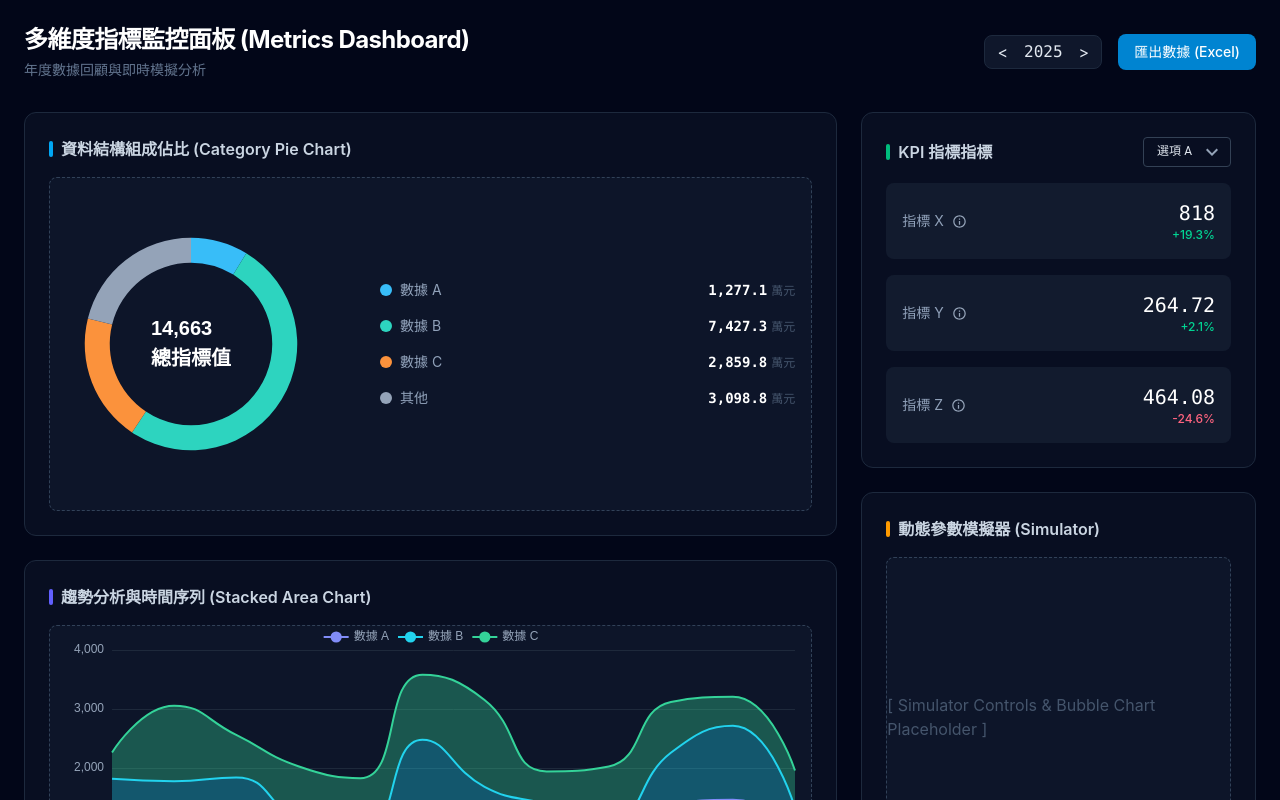
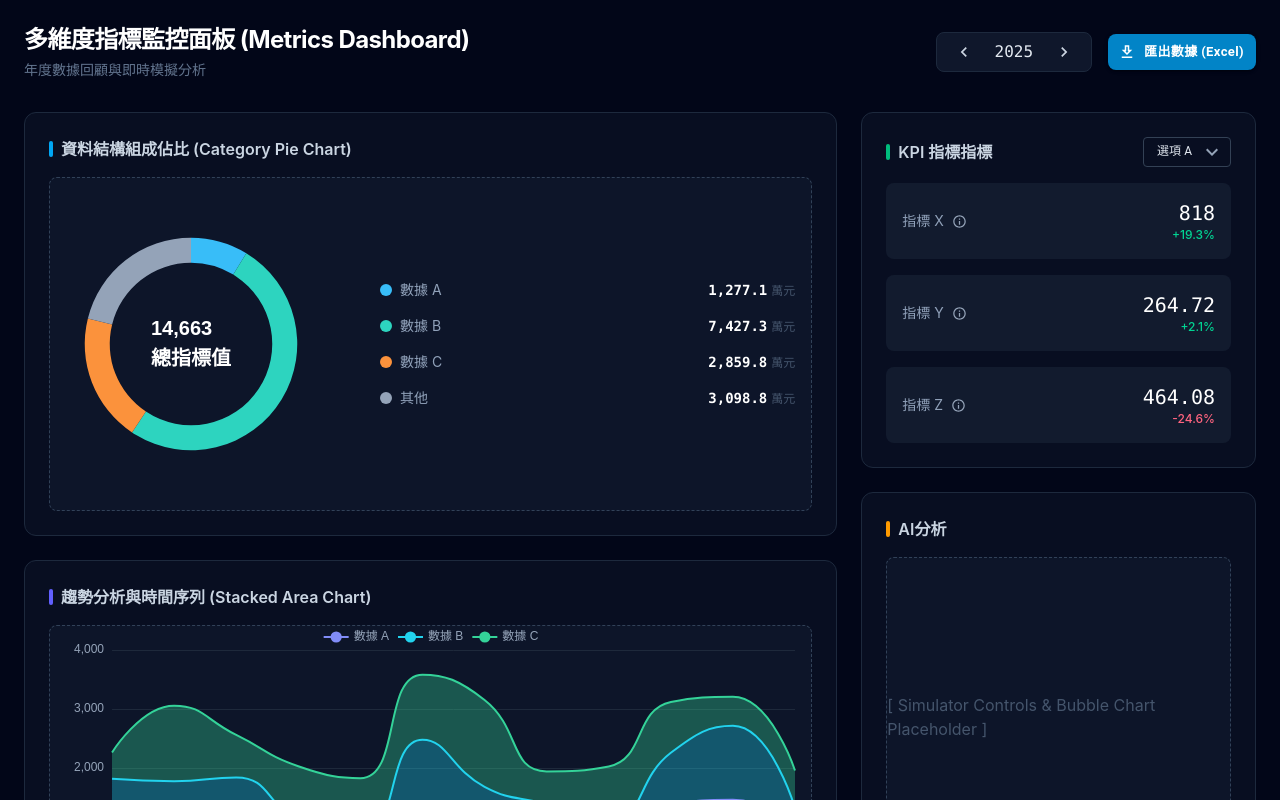
Before and after one commit to lalachung016/demo-analytics-system, a React (Vite) app: page / in a window 1280 px wide. Shown: the top 800 px of the page. Built offline with nearby package versions, Linux system fonts and the light colour scheme.

Commit message:
feat: add YearSelector component to Dashboard for year navigation

```diff
--- /dev/null
+++ b/src/components/YearSelector.tsx
@@ -0,0 +1,45 @@
+import React from 'react';
+import KeyboardArrowLeftIcon from '@mui/icons-material/KeyboardArrowLeft';
+import KeyboardArrowRightIcon from '@mui/icons-material/KeyboardArrowRight';
+import IconButton from '@mui/material/IconButton';
+
+interface Props {
+  year: number;
+  minYear: number;
+  maxYear: number;
+  onYearChange: (year: number) => void;
+}
+
+const YearSelector: React.FC<Props> = ({ year, minYear, maxYear, onYearChange }) => {
+  return (
+    <div className="flex items-center bg-slate-900 border border-slate-800 rounded-lg px-3 py-1">
+      <IconButton
+        size="small"
+        onClick={() => onYearChange(year - 1)}
+        disabled={year === minYear}
+        sx={{
+          color: '#cbd5e1',
+          '&:hover': { color: '#38bdf8' },
+          '&.Mui-disabled': { color: '#64748b' },
+        }}
+      >
+        <KeyboardArrowLeftIcon fontSize="small" />
+      </IconButton>
+      <span className="mx-4 font-mono">{year}</span>
+      <IconButton
+        size="small"
+        onClick={() => onYearChange(year + 1)}
+        disabled={year === maxYear}
+        sx={{
+          color: '#cbd5e1',
+          '&:hover': { color: '#38bdf8' },
+          '&.Mui-disabled': { color: '#64748b' },
+        }}
+      >
+        <KeyboardArrowRightIcon fontSize="small" />
+      </IconButton>
+    </div>
+  );
+};
+
+export default YearSelector;
--- a/src/pages/Dashboard.tsx
+++ b/src/pages/Dashboard.tsx
@@ -1,9 +1,12 @@
 import React, { useEffect, useState } from 'react';
+import DownloadOutlinedIcon from '@mui/icons-material/DownloadOutlined';
+import Button from '@mui/material/Button';
 import type { KpiCategory, KpiData, PieChartData, YearlyStackedAreaData } from '../types/dashboard';
 import { getKpiMockData, getPieChartMockData, getStackedAreaMockData } from '../services/mockData';
 import CategoryPieChart from '../components/CategoryPieChart';
 import KpiPanel from '../components/KpiPanel';
 import StackedAreaChart from '../components/StackedAreaChart';
+import YearSelector from '../components/YearSelector';
 
 const Dashboard: React.FC = () => {
   const [year, setYear] = useState<number>(2025);
@@ -75,14 +78,24 @@ const Dashboard: React.FC = () => {
         </div>
 
         <div className="flex items-center gap-4 w-full md:w-auto justify-between md:justify-start">
-          <div className="flex items-center bg-slate-900 border border-slate-800 rounded-lg px-3 py-1">
-            <button className={`hover:text-sky-400 ${year === 2017 ? 'opacity-50 cursor-not-allowed' : ''}`} onClick={() => handleYearChange(year - 1)} >{'<'}</button>
-            <span className="mx-4 font-mono">{year}</span>
-            <button className={`hover:text-sky-400 ${year === 2026 ? 'opacity-50 cursor-not-allowed' : ''}`} onClick={() => handleYearChange(year + 1)}>{'>'}</button>
-          </div>
-          <button className="bg-sky-600 hover:bg-sky-500 text-white px-4 py-2 rounded-lg text-sm font-medium transition-colors">
+          <YearSelector year={year} minYear={2017} maxYear={2026} onYearChange={handleYearChange} />
+          <Button
+            variant="contained"
+            size="small"
+            startIcon={<DownloadOutlinedIcon />}
+            sx={{
+              bgcolor: '#0284c7',
+              color: '#fff',
+              textTransform: 'none',
+              fontWeight: 600,
+              borderRadius: '0.5rem',
+              px: 1.5,
+              py: 0.8,
+              '&:hover': { bgcolor: '#0ea5e9' },
+            }}
+          >
             匯出數據 (Excel)
-          </button>
+          </Button>
         </div>
       </header>
 
@@ -138,7 +151,8 @@ const Dashboard: React.FC = () => {
           <div className="bg-slate-900/50 border border-slate-800 rounded-xl p-6 h-[410px] flex flex-col">
             <div className="flex items-center gap-2 mb-4">
               <div className="w-1 h-4 bg-amber-500 rounded-full"></div>
-              <h2 className="font-semibold text-slate-300">動態參數模擬器 (Simulator)</h2>
+              {/* <h2 className="font-semibold text-slate-300">動態參數模擬器 (Simulator)</h2> */}
+              <h2 className="font-semibold text-slate-300"> AI分析 </h2>
             </div>
             {/* 模擬器內容預留空間 */}
             <div className="flex-1 bg-slate-800/30 rounded-lg border border-dashed border-slate-700 flex items-center justify-center text-slate-600">
```
